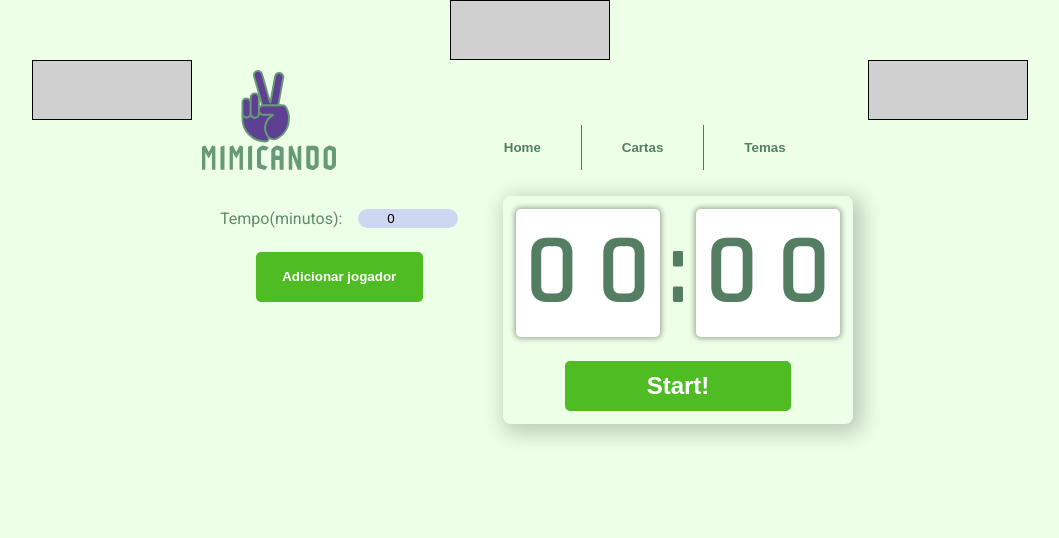
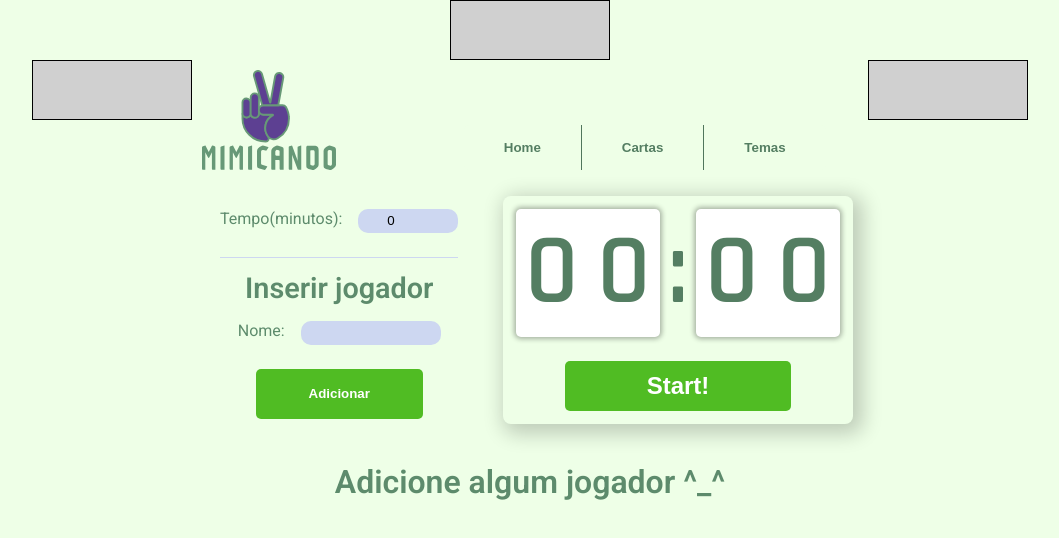
Before and after one commit to wltjunior92/mimic-game, a Next.js app: page / in a window 1280 px wide. Shown: the top 538 px of the page, without its empty margins (110-1169 px from the left). Built offline with nearby package versions, Linux system fonts and the light colour scheme.

Commit message:
Finish page Home

```diff
--- /dev/null
+++ b/src/components/PlayerCard.tsx
@@ -0,0 +1,32 @@
+import { ReactNode, useEffect, useState } from "react";
+import { Container } from "../styles/components/PlayerCard";
+
+interface Player {
+  children: ReactNode;
+  name: string;
+  color: string;
+}
+
+export default function PlayerCard(props: Player) {
+  const [points, setPoints] = useState(0)
+
+  function incrementPoints() {
+    setPoints(points + 1);
+  }
+
+  function decrementPoints() {
+    points > 0 && setPoints(points - 1);
+  }
+
+  return (
+    <Container background={props.color}>
+      {props.children}
+      <h4>{props.name}</h4>
+      <strong>{points}</strong>
+      <footer>
+        <button onClick={incrementPoints}>+1</button>
+        <button onClick={decrementPoints}>-1</button>
+      </footer>
+    </Container>
+  )
+}
--- a/src/pages/index.tsx
+++ b/src/pages/index.tsx
@@ -1,7 +1,21 @@
 import Head from 'next/head'
 import { useEffect, useState } from 'react';
 import Header from '../components/Header';
-import { Container, Countdown, Settings, StartCountdownButton, StopCountdownButton, ResetCountdownButton } from '../styles/pages/Home';
+import PlayerCard from '../components/PlayerCard';
+import {
+  Container,
+  Countdown,
+  Settings,
+  StartCountdownButton,
+  StopCountdownButton,
+  ResetCountdownButton,
+  PlayersDisplay
+} from '../styles/pages/Home';
+
+interface Player {
+  name: string;
+  color: string;
+}
 
 let countdownTimeout: NodeJS.Timeout;
 
@@ -11,11 +25,30 @@ const Home: React.FC = () => {
   const [isCountdownActive, setIsCountdownActive] = useState(false)
   const [hasFinished, setHasFinished] = useState(false)
 
+  const [hasGeneratedColor, setHasGeneratedColor] = useState(false)
+  const [lastRandomColor, setLastRandomColor] = useState(0)
+
+  const [playerName, setPlayerName] = useState('')
+  const [playersList, setPlayersList] = useState<Player[]>([])
+
   const minutes = Math.floor(time / 60);
   const seconds = time % 60;
 
   const [minuteLeft, minuteRight] = String(minutes).padStart(2, '0').split('');
   const [secondLeft, secondRight] = String(seconds).padStart(2, '0').split('');
+
+  const colors: string[] = [
+    '#86CCDB',
+    '#DBD54B',
+    '#E497E1',
+    '#4EDC5C',
+    '#8D48AE',
+    '#8B89EF',
+    '#24242C',
+    '#A32323',
+    '#E88108',
+    '#DA1C60',
+  ]
 
   useEffect(() => {
     if (isCountdownActive && time > 0) {
@@ -43,6 +76,31 @@ const Home: React.FC = () => {
     setIsCountdownActive(true);
   }
 
+  function insertPlayer() {
+    let random: number;
+    if (!hasGeneratedColor) {
+      random = Math.floor(Math.random() * colors.length)
+      console.log(random);
+      setLastRandomColor(random)
+      setHasGeneratedColor(true)
+    } else {
+      setLastRandomColor(lastRandomColor + 1)
+    }
+    if (lastRandomColor >= (colors.length - 1)) {
+      setLastRandomColor(0)
+    }
+
+    const color = colors[lastRandomColor];
+    const newPlayer: Player = { name: playerName, color }
+    setPlayersList([...playersList, newPlayer])
+  }
+
+  function deletePlayer(index: number) {
+    const copyPlayersList = Array.from(playersList)
+    copyPlayersList.splice(index, 1)
+    setPlayersList(copyPlayersList)
+  }
+
   return (
     <Container>
       <Head>
@@ -52,7 +110,7 @@ const Home: React.FC = () => {
 
       <div className="data_settings_container">
         <Settings>
-          <div>
+          <div className="time_settings">
             <p>Tempo(minutos):</p>
             <input
               type="text"
@@ -61,9 +119,20 @@ const Home: React.FC = () => {
             />
           </div>
 
-          <button type="button">
-            Adicionar jogador
-          </button>
+          <div className="insert_player">
+            <h1>Inserir jogador</h1>
+
+            <div>
+              <p>Nome: </p>
+              <input
+                type="text"
+                onChange={e => setPlayerName(e.target.value)}
+              />
+            </div>
+            <button type="button" onClick={insertPlayer}>
+              Adicionar
+            </button>
+          </div>
         </Settings>
 
         <Countdown>
@@ -110,6 +179,24 @@ const Home: React.FC = () => {
           }
         </Countdown>
       </div>
+
+      {playersList.length > 0 ? (
+        <PlayersDisplay>
+          {playersList.map((player, index) => (
+            <PlayerCard key={index} name={player.name} color={player.color}>
+              <button
+                type="button"
+                className="close_button"
+                onClick={e => deletePlayer(index)}
+              >
+                <img src="icons/close.png" alt="Fechar" />
+              </button>
+            </PlayerCard>
+          ))}
+        </PlayersDisplay>
+      ) : (
+          <h1 style={{ marginTop: '2rem' }}>Adicione algum jogador ^_^</h1>
+        )}
     </Container>
   )
 }
--- /dev/null
+++ b/src/styles/components/PlayerCard.ts
@@ -0,0 +1,68 @@
+import styled from "styled-components";
+
+export const Container = styled.div<{ background: string }>`
+  box-shadow: 0 0 5px 2px rgba(0, 0, 0, 0.3);
+  padding: 0.8rem 0.5rem;
+  position: relative;
+
+  display: flex;
+  flex-direction: column;
+  justify-content: center;
+  align-items: center;
+
+  color: #fff;
+
+  background: ${props => props.background};
+
+  margin: 0.4rem;
+
+  border-radius: 5px;
+
+
+  h4 {
+    font-weight: 400;
+    padding: 0.25rem;
+    border-bottom: solid 1px #fff;
+  }
+
+  strong {
+    font-size: 3rem;
+  }
+
+  footer {
+    border-top: solid 1px #fff;
+    padding: 0.25rem 0;
+
+    button {
+      border: 0;
+      border-radius: 5px;
+
+      width: 2.8rem;
+
+      color: #fff;
+      padding: 0.5rem;
+
+      font-size: 1.5rem;
+
+      :first-child {
+        margin-right: 5px;
+        background: ${props => props.theme.colors.green}
+      }
+
+      :last-child {
+        margin-left: 5px;
+        background: ${props => props.theme.colors.red}
+      }
+    }
+  }
+
+  .close_button {
+    position: absolute;
+    padding: 0.25rem;
+    background: transparent;
+    font-size: 0;
+    top: 0rem;
+    right: 0rem;
+    border: 0;
+  }
+`
--- a/src/styles/pages/Home.ts
+++ b/src/styles/pages/Home.ts
@@ -16,9 +16,8 @@ export const Container = styled.div`
 
     justify-content: center;
     width: 100%;
+  }
 
-
-  }
   @media(max-width: 1000px) {
     .data_settings_container {
       display: flex;
@@ -38,18 +37,56 @@ export const Settings = styled.div`
   align-items: center;
   justify-content: center;
 
-  div {
+  .time_settings {
     display: flex;
+    flex-direction: row;
+    justify-content: left;
 
     input {
       border: 0;
       background-color: #CDD7F1;
       padding: 0 1.8rem;
       max-width: 100px;
+      height: 1.5rem;
       margin-left: 1rem;
 
       border-radius: 10px;
     }
+  }
+
+  .insert_player {
+    padding-top: 0.8rem;
+    border-top: solid 1px #CDD7F1;
+    margin-top: 1.5rem;
+    width: 100%;
+
+    display: flex;
+    flex-direction: column;
+    align-items: center;
+    justify-content: center;
+
+    h1 {
+      font-size: 1.8rem;
+    }
+
+    div {
+      margin-top: 1rem;
+      display: flex;
+      flex: 1;
+
+      input {
+        border: 0;
+        background-color: #CDD7F1;
+        padding: 0 1.8rem;
+        max-width: 140px;
+        height: 1.5rem;
+        margin-left: 1rem;
+
+        border-radius: 10px;
+      }
+    }
+    align-items: center;
+    justify-content: center;
   }
 
   button {
@@ -183,3 +220,16 @@ border: 0;
     filter: brightness(90%);
   }
 `
+export const PlayersDisplay = styled.div`
+  height: auto;
+  width: 92%;
+  padding: 0.4rem;
+  margin: 1.5rem 1rem;
+
+  display: flex;
+  flex-wrap: wrap;
+  justify-content: space-between;
+
+  border-radius: 8px;
+  box-shadow: 5px 5px 20px 5px rgba(0, 0, 0, 0.2);
+`
```
Also changed, not shown: public/icons/close.png (added).
